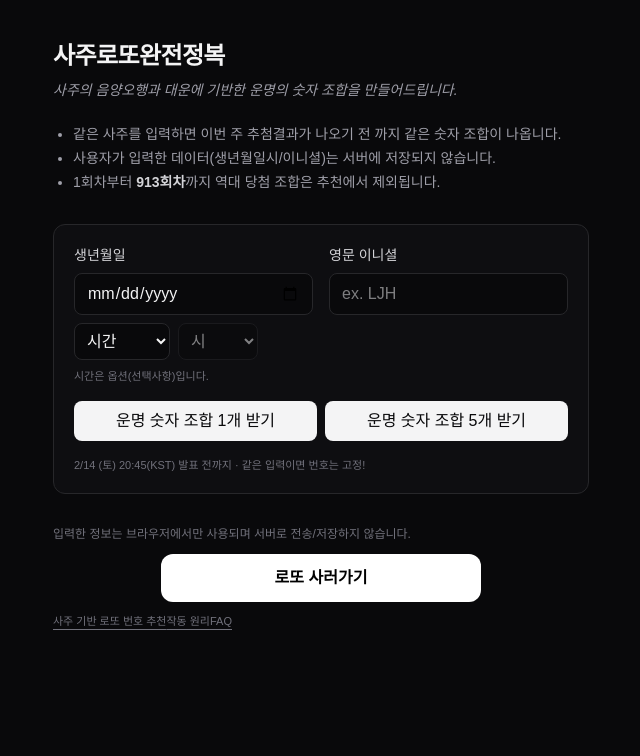
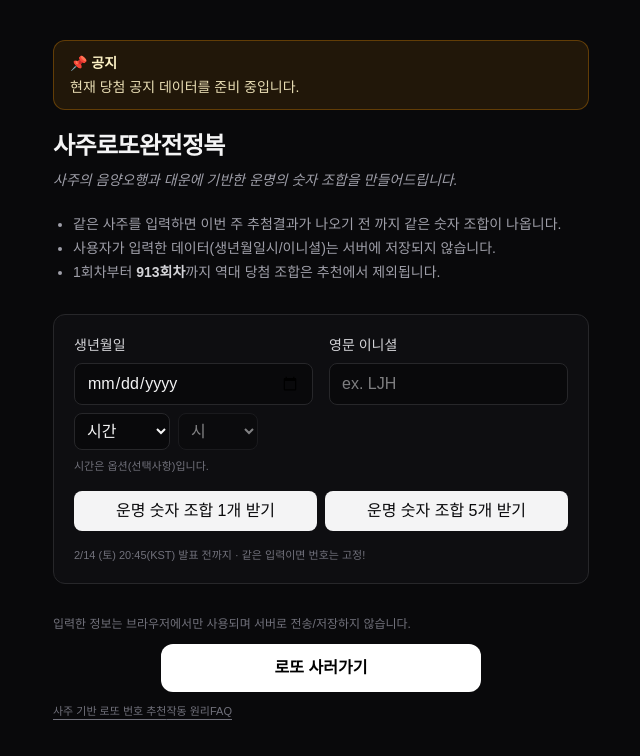
Before and after one commit to uncypdf/645sajunumber, a Next.js app: page / in a window 1280 px wide. Shown: the top 756 px of the page, without its empty margins (319-959 px from the left). Built offline with nearby package versions, Linux system fonts and the light colour scheme.

Commit message:
Show static banner fallback when live state is unavailable

```diff
--- a/src/components/NumberGenerator.tsx
+++ b/src/components/NumberGenerator.tsx
@@ -271,12 +271,20 @@ export default function NumberGenerator({
 
       <div className="mx-auto max-w-xl px-5 py-10">
 
-        {variant === "home" && banner && (
+        {variant === "home" && (
           <div className="mb-5 rounded-xl border border-amber-500/30 bg-amber-500/10 px-4 py-3 text-sm text-amber-200">
-            <b className="text-amber-100">🎉 {banner.drawNo}회차 당첨 공지</b>
+            <b className="text-amber-100">
+              {banner ? `🎉 ${banner.drawNo}회차 당첨 공지` : "📌 공지"}
+            </b>
             <div className="mt-1 text-amber-100/90">
-              1등 {banner.firstWinners}명 · 2등 {banner.secondWinners}명
-              {typeof banner.thirdWinners === "number" ? ` · 3등 ${banner.thirdWinners}명` : ""}
+              {banner ? (
+                <>
+                  1등 {banner.firstWinners}명 · 2등 {banner.secondWinners}명
+                  {typeof banner.thirdWinners === "number" ? ` · 3등 ${banner.thirdWinners}명` : ""}
+                </>
+              ) : (
+                <>현재 당첨 공지 데이터를 준비 중입니다.</>
+              )}
             </div>
           </div>
         )}
```
